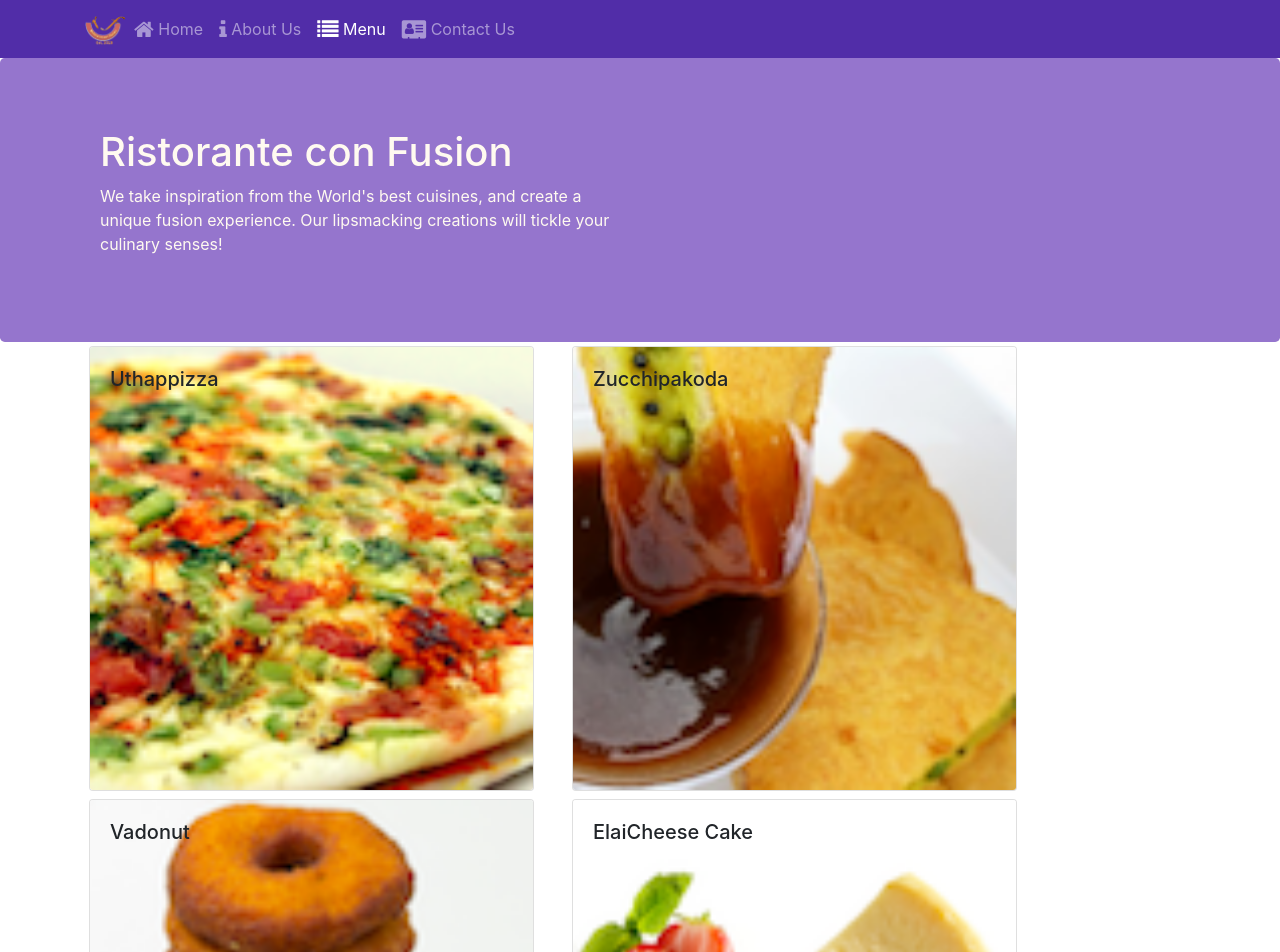
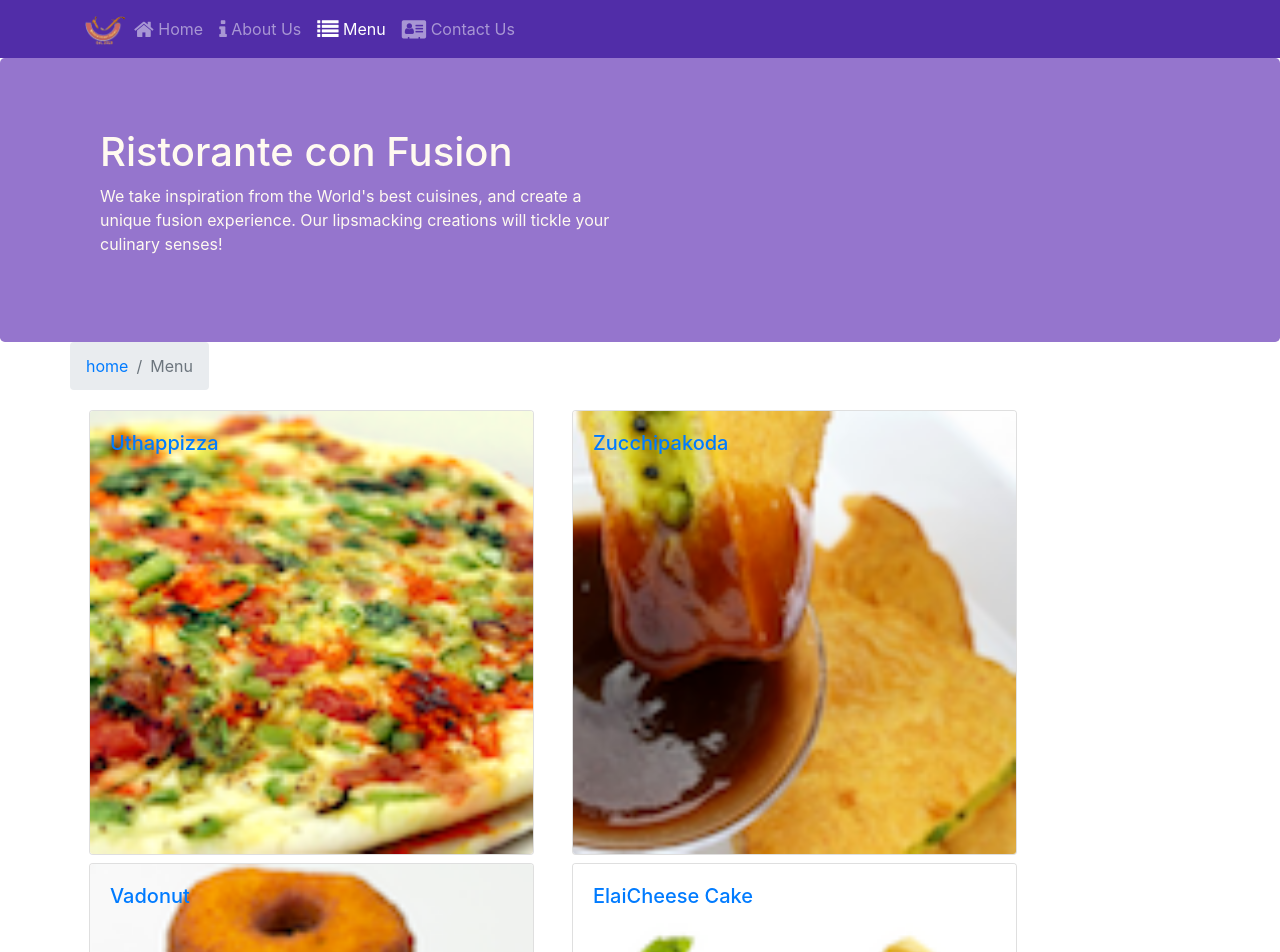
Before and after one commit to NuwanF/confusion, a React (Create React App) app: page /menu in a window 1280 px wide. Shown: the top 952 px of the page. Built offline with nearby package versions, Linux system fonts and the light colour scheme.

Commit message:
Single Page Applications Part 2

```diff
--- a/src/components/ContactComponent.js
+++ b/src/components/ContactComponent.js
@@ -1,8 +1,20 @@
 import React from 'react';
+import { Breadcrumb, BreadcrumbItem } from 'reactstrap';
+import { Link } from 'react-router-dom';
 
 function Contact(props) {
     return(
         <div className="container">
+            <div className="row">
+                <Breadcrumb>
+                    <BreadcrumbItem><Link to="/home">Home</Link></BreadcrumbItem>
+                    <BreadcrumbItem active>Contact Us</BreadcrumbItem>
+                </Breadcrumb>
+                <div className="col-12">
+                    <h3>Contact Us</h3>
+                    <hr />
+                </div>
+            </div>
             <div className="row row-content">
                 <div className="col-12">
                     <h3>Location Information</h3>
--- a/src/components/MainComponent.js
+++ b/src/components/MainComponent.js
@@ -3,6 +3,7 @@ import '../App.css';
 import './HomeComponent';
 import Home from './HomeComponent';
 import Menu from './MenuComponent';
+import DishDetail from './DishDetailComponent';
 import Contact from './ContactComponent';
 import {DISHES} from '../shared/dishes';
 import {COMMENTS} from '../shared/comments';
@@ -39,12 +40,25 @@ class Main extends Component {
             );
         }
 
+
+        const DishWithId = ({match}) => {
+            return(
+                <DishDetail
+                    dish = {this.state.dishes.filter((dish) => dish.id ===
+                        parseInt(match.params.dishId,10))[0]}
+                    comments = {this.state.comments.filter((comment) => comment.dishId ===
+                        parseInt(match.params.dishId,10))}
+                />
+            );
+        }
+
         return (
             <div>
                 <Header/>
                 <Switch>
                     <Route path='/home' component={HomePage} />
                     <Route exact path='/menu' component={() => <Menu dishes={this.state.dishes} />} />
+                    <Route path='/menu/:dishId' component={DishWithId}/>
                     <Route exact path='/contactus' component={Contact}/>
                     <Redirect to="/home" />
                 </Switch>
--- a/src/components/dishdetailComponent.js
+++ b/src/components/dishdetailComponent.js
@@ -1,7 +1,8 @@
 import React from 'react';
 import {
-    Card, CardImg, CardText, CardBody, CardTitle
+    Card, CardImg, CardText, CardBody, CardTitle, Breadcrumb, BreadcrumbItem
 } from 'reactstrap';
+import {Link} from 'react-router-dom';
 
 const RenderDish = ({dish}) => {
     if (dish != null) return (
@@ -15,15 +16,6 @@ const RenderDish = ({dish}) => {
     ); else return (
         <div></div>
     );
-}
-
-const FormatDate = (date) =>{
-    const normalDate = new Date(date);
-    const day = normalDate.toString().split(' ')[2];
-    const month = normalDate.toString().split(' ')[1];
-    const year = normalDate.getFullYear();
-    const displayDate = month + ' ' + day + ', ' + year;
-    return displayDate;
 }
 
 const RenderComments = ({comments}) => {
@@ -45,12 +37,20 @@ const RenderComments = ({comments}) => {
 }
 
 const DishDetail = (props) => {
-    const comments = props.selectedDish ? props.selectedDish.comments :[];
+    const comments = props.comments ? props.comments :[];
     return (
         <div className="container">
+            <Breadcrumb>
+                <BreadcrumbItem><Link to="/menu">Menu</Link></BreadcrumbItem>
+                <BreadcrumbItem active>{props.dish.name}</BreadcrumbItem>
+            </Breadcrumb>
+            <div className="col-12">
+                <h3>{props.dish.name}</h3>
+                <hr />
+            </div>
             <div className="row">
                 <div className="col-12 col-md-5 m-1">
-                    <RenderDish dish={props.selectedDish}/>
+                    <RenderDish dish={props.dish}/>
                 </div>
                 <div className="col-12 col-md-5 m-1">
                     <RenderComments comments={comments}/>
--- a/src/components/menuComponent.js
+++ b/src/components/menuComponent.js
@@ -1,13 +1,17 @@
 import React from 'react';
-import { Card, CardImg, CardImgOverlay, CardTitle } from 'reactstrap';
+import { Card, CardImg, CardImgOverlay,
+  CardTitle, Breadcrumb, BreadcrumbItem } from 'reactstrap';
+import { Link } from 'react-router-dom';
 
-const RenderMenuItem = ({dish}) => {
+const RenderMenuItem = ({dish, onClick}) => {
   return (
-    <Card key={dish.id}>
-      <CardImg width="100%" src={dish.image} alt={dish.name} />
-      <CardImgOverlay>
-        <CardTitle>{dish.name}</CardTitle>
-      </CardImgOverlay>
+    <Card>
+      <Link to = {`/menu/${dish.id}`}>
+        <CardImg width="100%" src={dish.image} alt={dish.name} />
+        <CardImgOverlay>
+          <CardTitle>{dish.name}</CardTitle>
+        </CardImgOverlay>
+      </Link>
     </Card>
   );
 }
@@ -24,7 +28,17 @@ const Menu = (props) => {
     return (
       <div className="container">
         <div className="row">
-            {menu}
+            <Breadcrumb>
+              <BreadcrumbItem>
+                <Link to="/home">home</Link>
+              </BreadcrumbItem>
+              <BreadcrumbItem active>
+                Menu
+              </BreadcrumbItem>
+            </Breadcrumb>
+        </div>
+        <div className="row">
+          {menu}
         </div>
       </div>
     );
```
